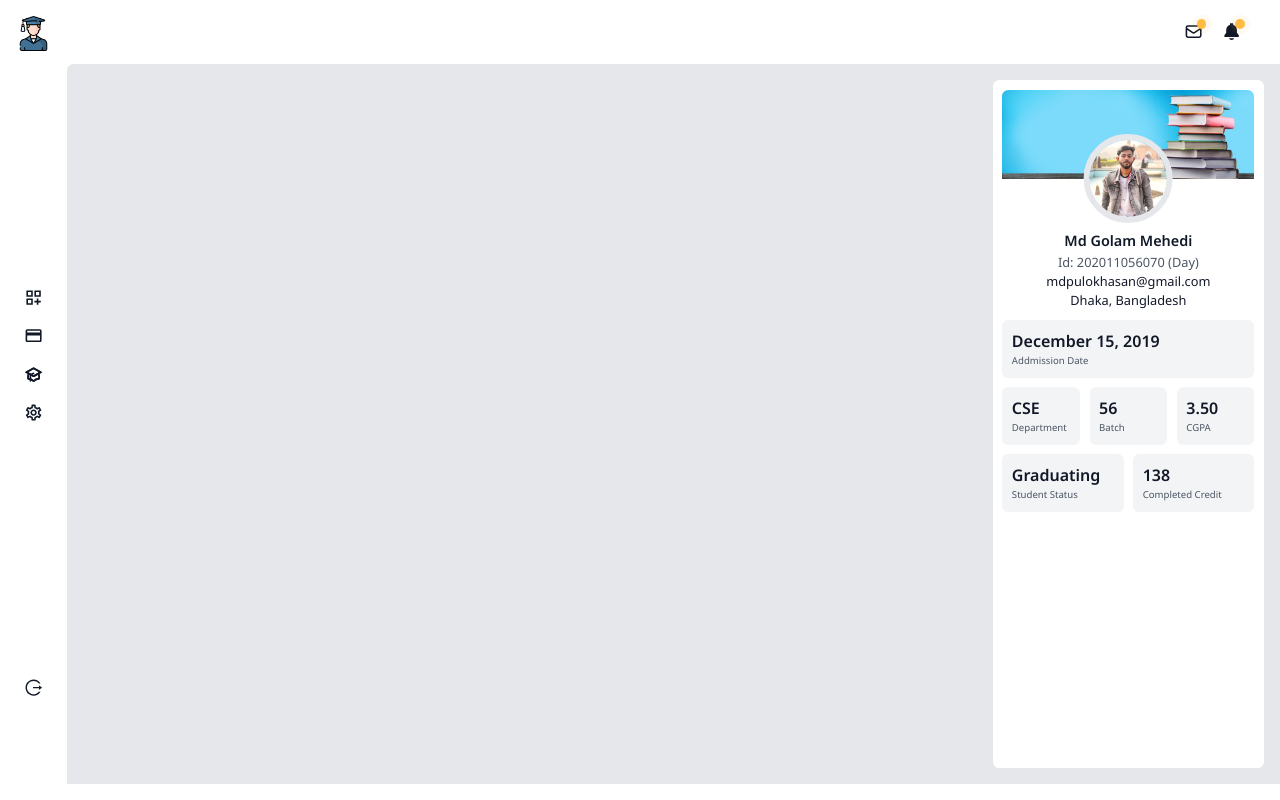
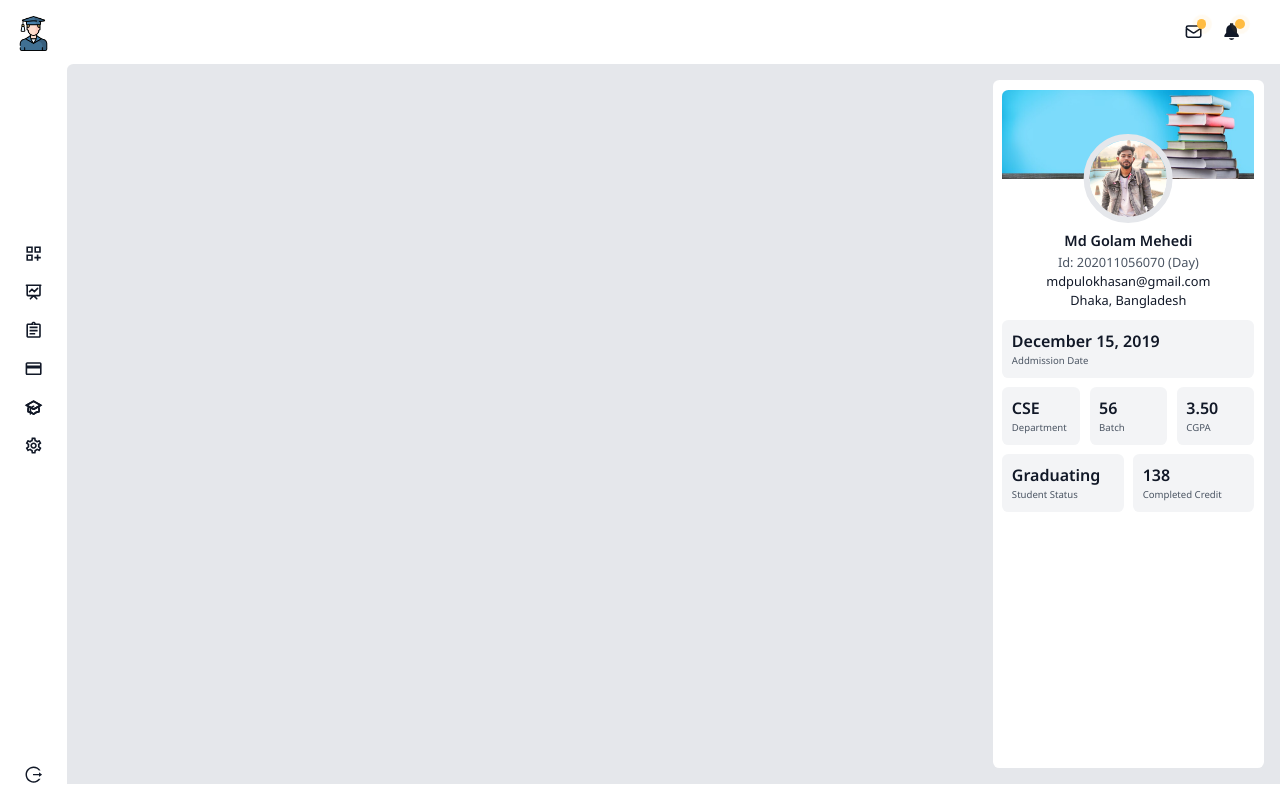
Before and after one commit to abusaidshabib/univast-client, a React (Vite) app: page /student in a window 1280 px wide. Built offline with nearby package versions, Linux system fonts and the light colour scheme.

Commit message:
menu fixed

```diff
--- a/src/Components/StudentDashboard/Shared/Menu.jsx
+++ b/src/Components/StudentDashboard/Shared/Menu.jsx
@@ -1,12 +1,12 @@
 import { Link } from "react-router-dom";
 import logo from "../../../assets/Navbar/graduated-removebg-preview.png";
 import { AiOutlineLogout } from "react-icons/ai";
-import { MdOutlineDashboardCustomize, MdOutlinePayment, MdOutlineSettings } from "react-icons/md";
-import { HiOutlineAcademicCap } from "react-icons/hi";
+import { MdOutlineAssignment, MdOutlineDashboardCustomize, MdOutlinePayment, MdOutlineSettings } from "react-icons/md";
+import { HiOutlineAcademicCap, HiOutlinePresentationChartLine } from "react-icons/hi";
 
 const Menu = () => {
   return (
-    <div className="bg-white grid grid-rows-3 gap-20 text-gray-900">
+    <div className="bg-white grid gap-20 text-gray-900 max-h-screen">
       <div className="p-5">
         <Link to="/" className="font-primary cursor-pointer">
           <div className="cursor-pointer">
@@ -22,7 +22,17 @@ const Menu = () => {
             </Link>
           </li>
           <li className="pb-6">
-            <Link className="">
+            <Link to="/student/home" className="">
+              <HiOutlinePresentationChartLine className="text-2xl" />
+            </Link>
+          </li>
+          <li className="pb-6">
+            <Link to="/student/setting" className="">
+              <MdOutlineAssignment className="text-2xl" />
+            </Link>
+          </li>
+          <li className="pb-6">
+            <Link to="/student/payment" className="">
               <MdOutlinePayment className="text-2xl" />
             </Link>
           </li>
@@ -38,7 +48,7 @@ const Menu = () => {
           </li>
         </ul>
       </div>
-      <div className="grid place-content-center">
+      <div className="grid items-end justify-center pb-5">
         <AiOutlineLogout className="text-2xl" />
       </div>
     </div>
--- /dev/null
+++ b/src/Pages/StudentDashboard/Spayment.jsx
@@ -0,0 +1,9 @@
+const Spayment = () => {
+  return (
+    <div className="min-h-[calc(100vh-80px)] w-full bg-gray-200">
+
+    </div>
+  );
+};
+
+export default Spayment;
--- a/src/Routes/Router/Router.jsx
+++ b/src/Routes/Router/Router.jsx
@@ -6,6 +6,7 @@ import AdmissionForm from "../../Components/Main/Admission/AdmissionForm";
 import StudentDashbaord from "../../Layouts/StudentDashbaord";
 import Shome from "../../Pages/StudentDashboard/Shome";
 import Ssetting from "../../Pages/StudentDashboard/Ssetting";
+import Spayment from "../../Pages/StudentDashboard/Spayment";
 
 const router = createBrowserRouter([
   {
@@ -45,6 +46,10 @@ const router = createBrowserRouter([
       {
         path: "/student/setting",
         element: <Ssetting></Ssetting>
+      },
+      {
+        path: "/student/payment",
+        element: <Spayment></Spayment>
       }
     ]
   }
```
